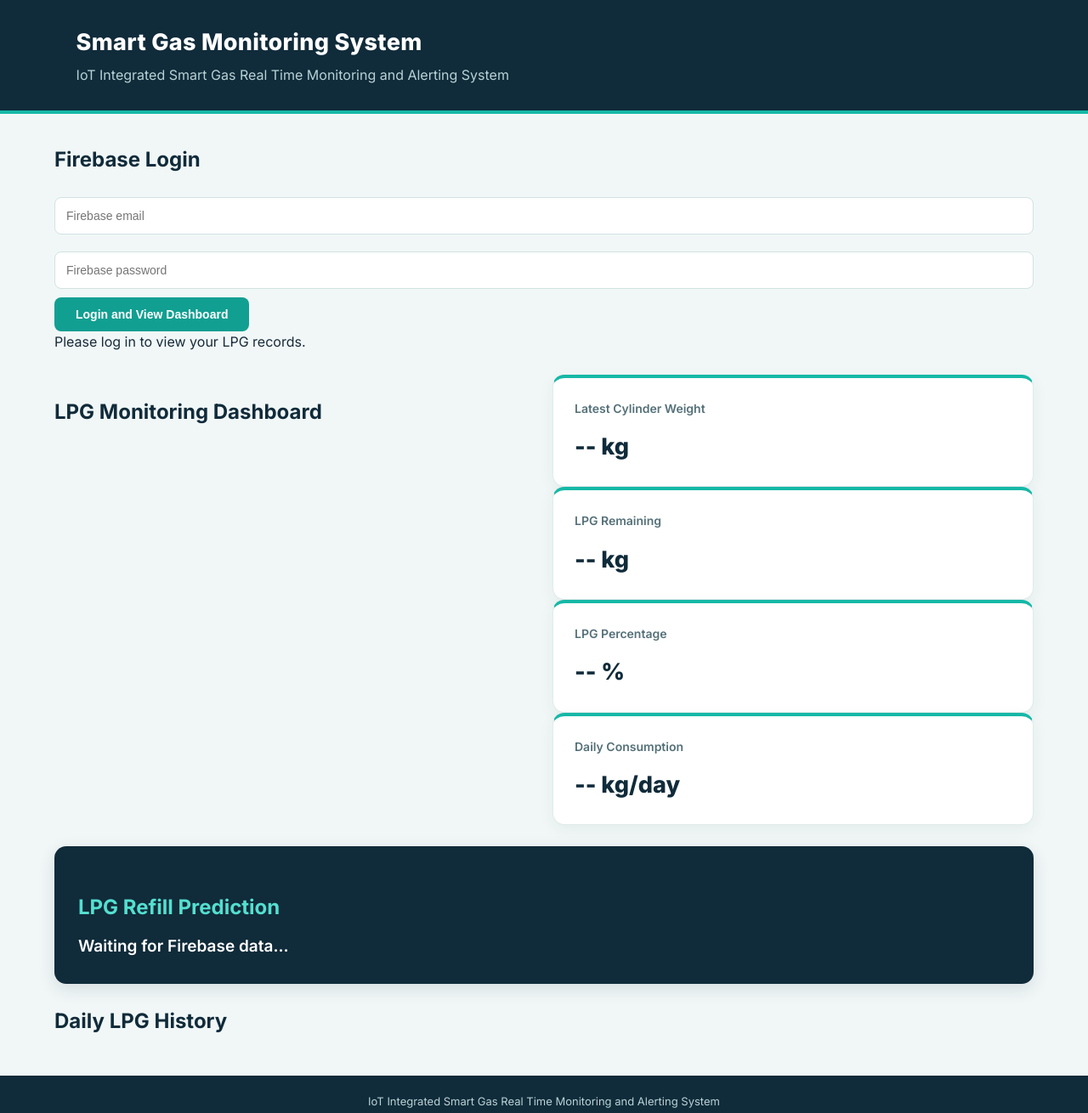
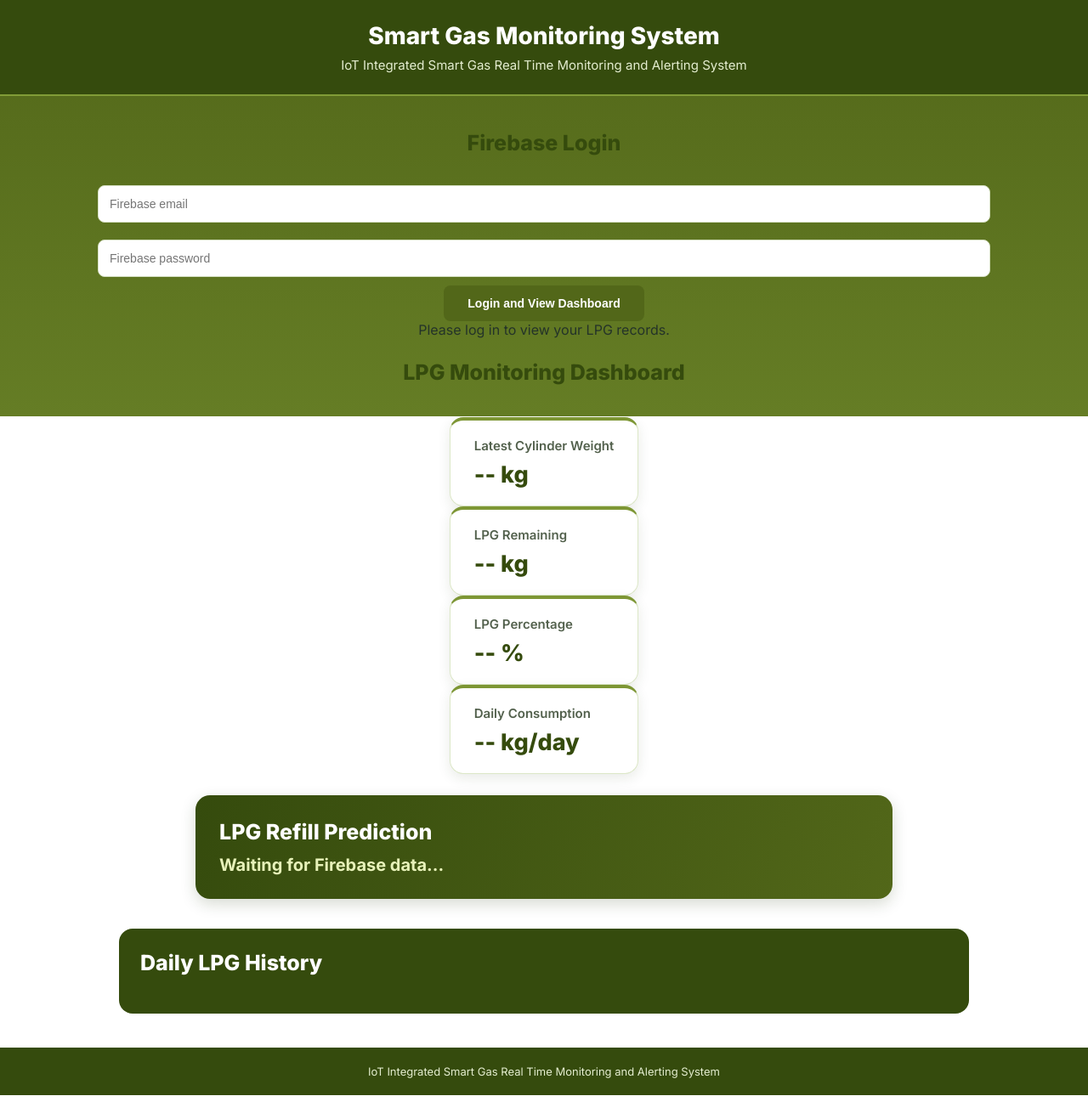
Before and after one commit to kokila0623/IOT-Integrated-Monitoring, a plain HTML site: page index.html in a window 1280 px wide. Shown: the whole page at 85% size. After the commit the page ends 1289 px from the top, so only its background shows below. Drawn offline with Linux system fonts and the light colour scheme.

Commit message:
Update style.css

```diff
--- a/style.css
+++ b/style.css
@@ -9,68 +9,77 @@
 
 body {
     font-family: 'Inter', sans-serif;
-    background: #f1f7f7;
-    color: #172b3a;
-    line-height: 1.6;
+    background: linear-gradient(
+        to bottom,
+        #526719 0%,
+        #657d25 38%,
+        #ffffff 38%,
+        #ffffff 100%
+    );
+    color: #243329;
+    min-height: 100vh;
 }
 
 /* Header */
 header {
-    background: #102b3a;
+    background: #354b0d;
     color: white;
-    padding: 28px 7%;
-    border-bottom: 4px solid #16b8a6;
+    padding: 25px 6%;
+    text-align: center;
+    border-bottom: 2px solid #819c37;
 }
 
 header h1 {
-    font-size: 27px;
+    font-size: 28px;
     font-weight: 800;
-    letter-spacing: 0.3px;
+    color: #ffffff;
 }
 
 header p {
-    color: #b8d3d5;
-    margin-top: 5px;
+    color: #e4edcf;
+    margin-top: 8px;
+    font-size: 15px;
 }
 
-/* Main section */
+/* Main content */
 main {
-    width: 90%;
-    max-width: 1200px;
-    margin: 35px auto;
+    width: 92%;
+    max-width: 1050px;
+    margin: 40px auto;
+    text-align: center;
 }
 
 /* Login section */
 #loginSection,
 .login-section {
     background: white;
-    padding: 28px;
+    max-width: 650px;
+    margin: 0 auto 30px;
+    padding: 25px;
     border-radius: 14px;
-    margin-bottom: 30px;
-    box-shadow: 0 5px 22px rgba(16, 43, 58, 0.07);
+    box-shadow: 0 5px 20px rgba(35, 55, 10, 0.12);
 }
 
 input {
     width: 100%;
     padding: 13px;
     margin: 10px 0;
-    border: 1px solid #d2e1e2;
+    border: 1px solid #d5dfc2;
     border-radius: 8px;
     font-size: 14px;
 }
 
 input:focus {
     outline: none;
-    border-color: #16a99a;
-    box-shadow: 0 0 0 3px rgba(22, 184, 166, 0.12);
+    border-color: #718b2d;
 }
 
 /* Buttons */
 button {
-    background: #119f91;
+    background: #526719;
     color: white;
     border: none;
-    padding: 12px 25px;
+    padding: 13px 28px;
     border-radius: 8px;
     font-size: 14px;
     font-weight: 600;
@@ -79,128 +88,164 @@ button {
 }
 
 button:hover {
-    background: #087e75;
+    background: #354b0d;
 }
 
-/* Dashboard cards */
+/* Dashboard heading */
+h2 {
+    color: #354b0d;
+    font-size: 25px;
+    font-weight: 800;
+    margin: 25px 0;
+    text-align: center;
+}
+
+/* Dashboard cards - one centered column */
 #dashboard,
 .dashboard,
 .cards,
 .card-container {
-    display: grid;
-    grid-template-columns: repeat(auto-fit, minmax(220px, 1fr));
-    gap: 20px;
-    margin: 25px 0;
+    display: flex;
+    flex-direction: column;
+    align-items: center;
+    gap: 13px;
+    width: 100%;
+    max-width: 820px;
+    margin: 0 auto 25px;
 }
 
 .card {
-    background: white;
-    padding: 25px;
-    border-radius: 14px;
-    border: 1px solid #e0ebeb;
-    box-shadow: 0 5px 18px rgba(16, 43, 58, 0.06);
-    border-top: 4px solid #16b8a6;
+    width: 100%;
+    min-height: 95px;
+    background: #ffffff;
+    padding: 20px 28px;
+    border: 1px solid #dce7c7;
+    border-radius: 16px;
+    border-top: 4px solid #7d9634;
+    box-shadow: 0 5px 15px rgba(40, 60, 15, 0.10);
+    display: flex;
+    flex-direction: column;
+    justify-content: center;
+    text-align: left;
 }
 
 .card h3 {
-    color: #547078;
-    font-size: 14px;
+    color: #53614d;
+    font-size: 15px;
     font-weight: 600;
-    margin-bottom: 12px;
+    margin-bottom: 8px;
 }
 
 .card p {
-    color: #102b3a;
+    color: #354b0d;
     font-size: 27px;
     font-weight: 800;
 }
 
 /* LPG progress bar */
 .progress-container {
-    background: #e1eeee;
+    width: 100%;
     height: 10px;
+    background: #e7edda;
     border-radius: 20px;
     overflow: hidden;
-    margin-top: 15px;
+    margin-top: 12px;
 }
 
 .progress-bar {
-    background: linear-gradient(90deg, #16b8a6, #087e75);
     height: 100%;
     width: 0%;
+    background: linear-gradient(90deg, #8ba83e, #526719);
     border-radius: 20px;
     transition: width 0.5s ease;
 }
 
-/* Prediction section */
+/* Prediction panel */
 #prediction,
 .prediction {
-    background: #102b3a;
+    width: 100%;
+    max-width: 820px;
+    margin: 25px auto;
+    padding: 28px;
+    background: linear-gradient(110deg, #354b0d, #526719);
     color: white;
-    padding: 28px;
-    border-radius: 14px;
-    margin: 25px 0;
-    box-shadow: 0 6px 20px rgba(16, 43, 58, 0.12);
+    border-radius: 17px;
+    box-shadow: 0 6px 18px rgba(35, 55, 10, 0.18);
+    text-align: left;
 }
 
 #prediction h2,
 .prediction h2 {
-    color: #54dfcf;
-    margin-bottom: 12px;
+    color: #ffffff;
+    margin: 0 0 12px;
+    text-align: left;
 }
 
 #predictionResult {
-    color: white;
-    font-size: 19px;
-    font-weight: 600;
+    color: #e7f2b9;
+    font-size: 20px;
+    font-weight: 700;
 }
 
-/* History section */
+/* Daily history */
+#history,
+.history,
+#historySection {
+    width: 100%;
+    max-width: 1000px;
+    margin: 35px auto;
+    padding: 25px;
+    background: #354b0d;
+    color: white;
+    border-radius: 16px;
+    text-align: left;
+}
+
+#history h2,
+.history h2,
+#historySection h2 {
+    color: white;
+    text-align: left;
+    margin: 0 0 20px;
+}
+
 table {
     width: 100%;
     border-collapse: collapse;
     background: white;
-    margin-top: 18px;
     border-radius: 10px;
     overflow: hidden;
 }
 
 th {
-    background: #147f7b;
+    background: #71852b;
     color: white;
     padding: 14px;
-    text-align: left;
-    font-size: 13px;
+    text-align: center;
 }
 
 td {
     padding: 13px;
-    border-bottom: 1px solid #e5eeee;
-    color: #344e55;
-    font-size: 13px;
+    text-align: center;
+    color: #354b0d;
+    border-bottom: 1px solid #e5eadb;
 }
 
 tr:hover td {
-    background: #effafa;
-}
-
-/* Section headings */
-h2 {
-    color: #102b3a;
-    margin: 25px 0 15px;
+    background: #f2f6e9;
 }
 
 /* Footer */
 footer {
-    background: #102b3a;
-    color: #b8d3d5;
+    background: #354b0d;
+    color: #e4edcf;
     text-align: center;
     padding: 20px;
-    margin-top: 45px;
+    margin-top: 40px;
     font-size: 13px;
 }
 
-/* Mobile view */
+/* Mobile layout */
 @media (max-width: 600px) {
     header {
         padding: 22px 5%;
@@ -211,15 +256,26 @@ footer {
     }
 
     main {
-        width: 92%;
+        width: 94%;
+        margin-top: 25px;
     }
 
     .card {
-        padding: 20px;
+        padding: 18px;
+    }
+
+    .card p {
+        font-size: 23px;
+    }
+
+    #prediction,
+    .prediction {
+        padding: 22px;
     }
 
     table {
         display: block;
         overflow-x: auto;
+        white-space: nowrap;
     }
 }
```
